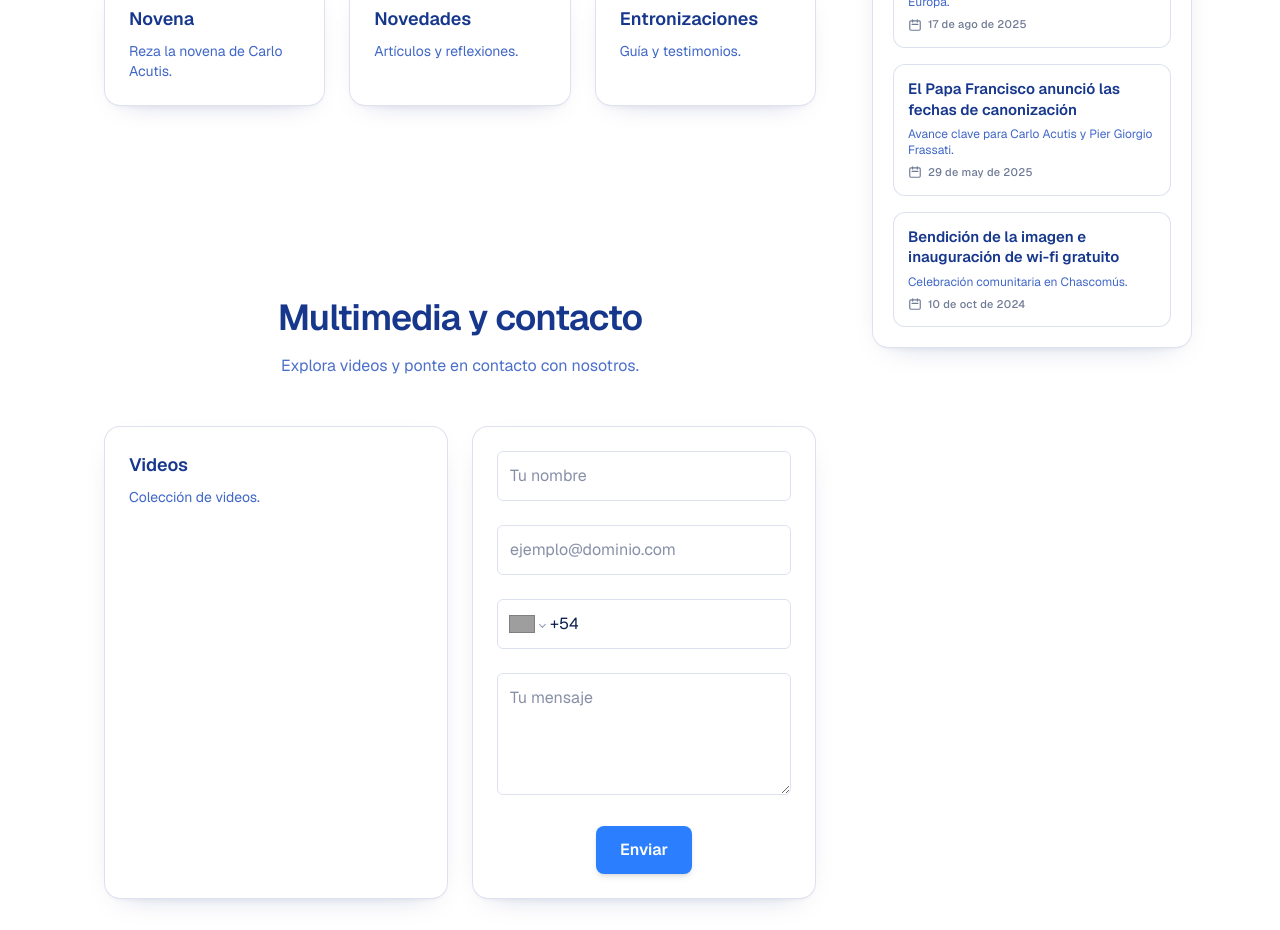
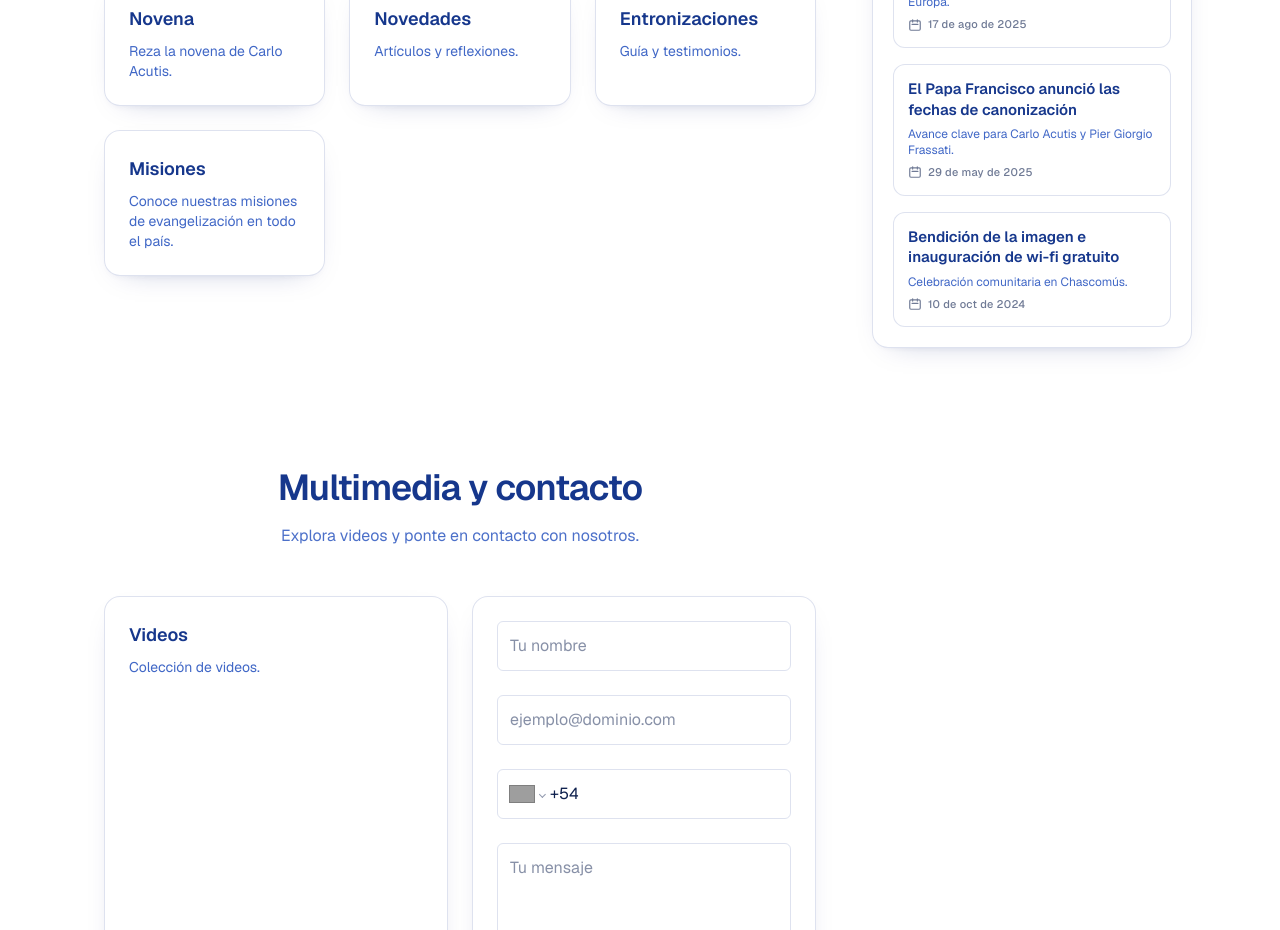
Before and after one commit to sergio-scardigno/proyecto-Carlo-Acutis-Chascomus-v2, a Next.js app: page / in a window 1280 px wide. Shown: the part 1140-2070 px from the top of the page. Built offline with nearby package versions, Linux system fonts and the light colour scheme; grey boxes are pictures that could not be loaded.

Commit message:
misiones seccion

```diff
--- a/src/app/page.tsx
+++ b/src/app/page.tsx
@@ -86,6 +86,11 @@ export default async function Home() {
                 <Card title="Novena" desc="Reza la novena de Carlo Acutis." href="/novena" />
                 <Card title="Novedades" desc="Artículos y reflexiones." href="/blog" />
                 <Card title="Entronizaciones" desc="Guía y testimonios." href="/entronizaciones" />
+                <Card
+                  title="Misiones"
+                  desc="Conoce nuestras misiones de evangelización en todo el país."
+                  href="/misiones"
+                />
               </div>
             </Section>
             <Section
```
